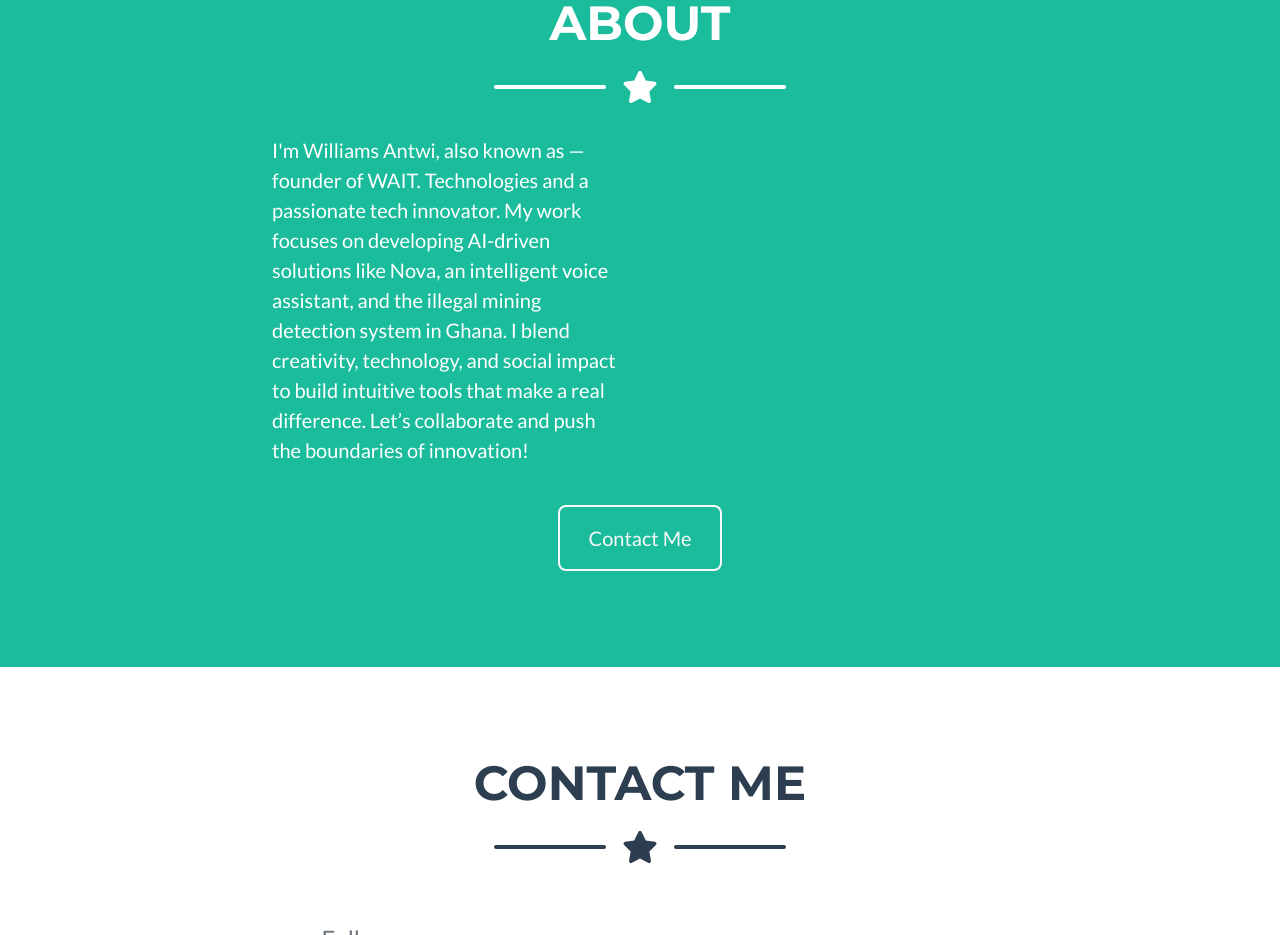
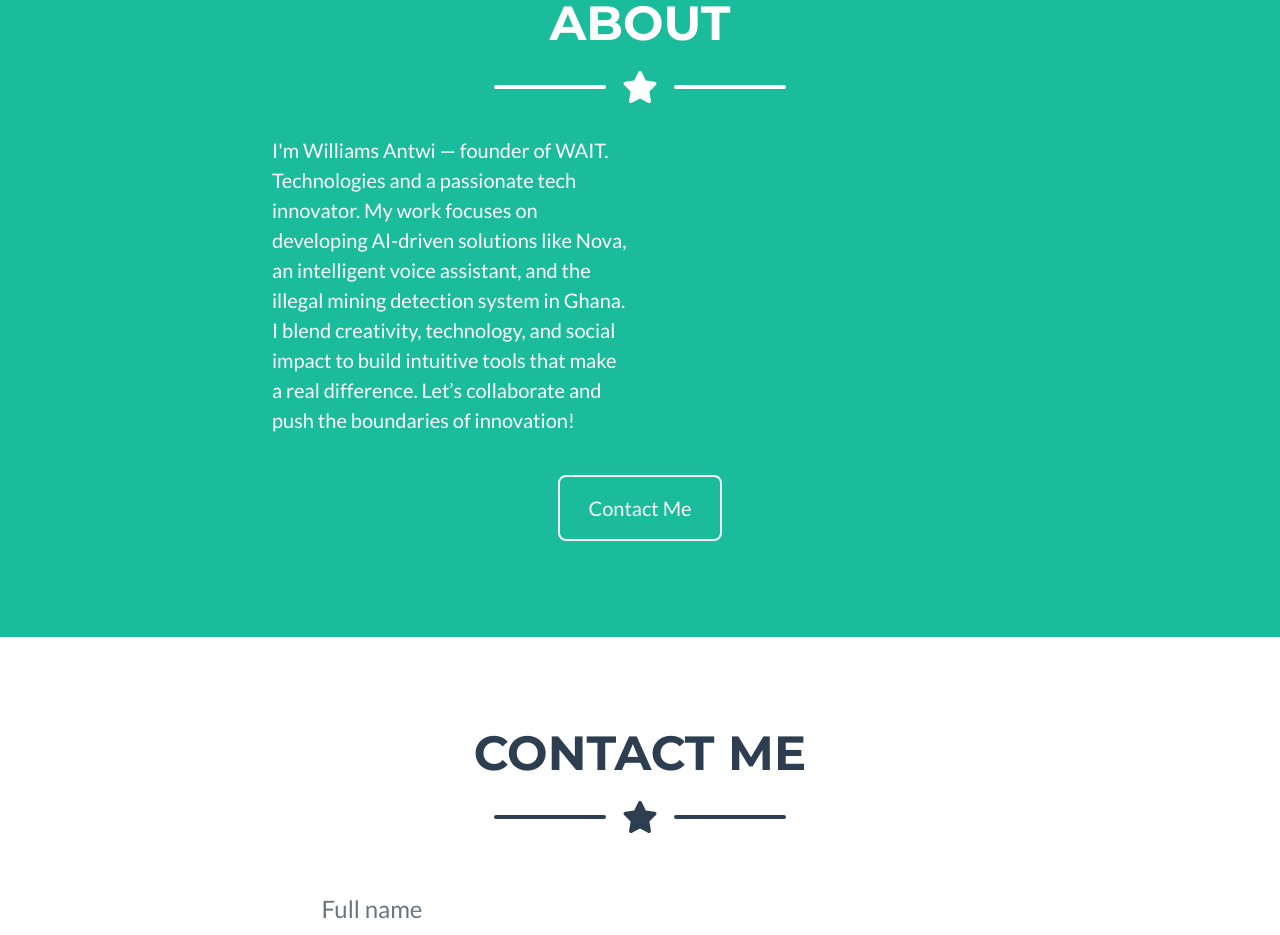
Before and after one commit to 99-kofi/Freelancer-Williams, a plain HTML site: page index.html in a window 1280 px wide. Shown: the part 1905-2840 px from the top of the page. Drawn offline with nearby package versions, Linux system fonts and the light colour scheme.

Commit message:
Update index.html

```diff
--- a/index.html
+++ b/index.html
@@ -134,7 +134,7 @@
                 </div>
                 <!-- About Section Content-->
                 <div class="row">
-                    <div class="col-lg-4 ms-auto"><p class="lead">I'm Williams Antwi, also known as — founder of WAIT. Technologies and a passionate tech innovator. My work focuses on developing AI-driven solutions like Nova, an intelligent voice assistant, and the illegal mining detection system in Ghana. I blend creativity, technology, and social impact to build intuitive tools that make a real difference. Let’s collaborate and push the boundaries of innovation!</p></div>
+                    <div class="col-lg-4 ms-auto"><p class="lead">I'm Williams Antwi — founder of WAIT. Technologies and a passionate tech innovator. My work focuses on developing AI-driven solutions like Nova, an intelligent voice assistant, and the illegal mining detection system in Ghana. I blend creativity, technology, and social impact to build intuitive tools that make a real difference. Let’s collaborate and push the boundaries of innovation!</p></div>
                     <div class="col-lg-4 me-auto"><p class="lead"></p></div>
                 </div>
                 <!-- About Section Button-->
```
